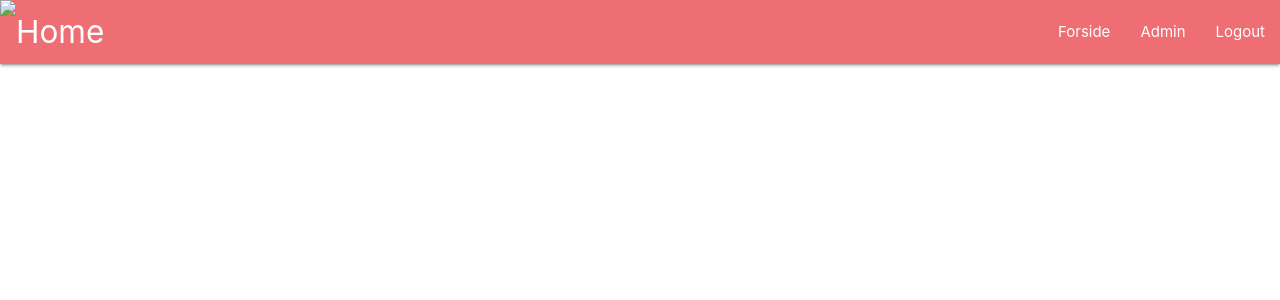
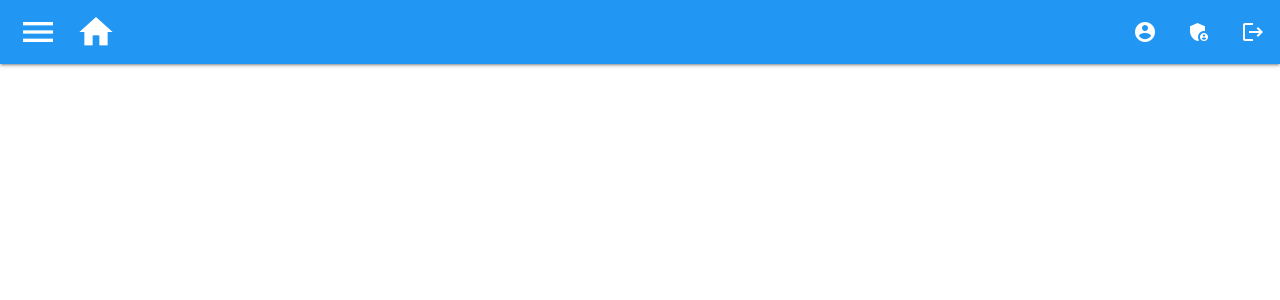
Before and after one commit to bULLETHELL/project-last, a Django app: template mysite/main/templates/header.html in a window 1280 px wide. Shown: the top 300 px of the page. Run offline with Django 3.2, Linux system fonts and the light colour scheme; the template is opened without the code that fills it, so the values that code supplies are empty.

Commit message:
header mockup and some feed mockup

```diff
--- a/mysite/main/templates/header.html
+++ b/mysite/main/templates/header.html
@@ -8,15 +8,26 @@
 </head>
 <body>
     <nav>
-        <div class="nav-wrapper">
-            <a href="/" class="brand-logo"><img id="navlogo" alt="Home" src=""></a>
-            <ul id="nav-mobile" class="right hide-on-med-and-down">
-                <li><a href="/">Forside</a></li>
-                <li><a href="/admin">Admin</a></li>
-                <li><a href="/logout">Logout</a></li>
+        <div class="nav-wrapper blue">
+            <a href="#" data-target="mobile-demo" class="sidenav-trigger show-on-large"><i class="material-icons" style="font-size: 40px;">menu</i></a>
+            <a href="/" class="brand-logo"><i class="large material-icons" style="font-size: 40px;">home</i></a>
+            <ul id="nav-mobile" class="right">
+                <li><a href="/profile"><i class="material-icons">account_circle</i></a></li>
+                <li><a href="/admin"><i class="material-icons">admin_panel_settings</i></a></li>
+                <li><a href="/logout"><i class="material-icons">logout</i></a></li>
             </ul>
         </div>
     </nav>
+    <ul class="sidenav blue" id="mobile-demo">
+        <h5 style="margin-left: 20px; color: white;">Feeds</h5>
+        <li><a class="waves-effect waves-light" href="/" style="color: white;"><i class="material-icons" style="color: white;">dashboard</i>Default Feed</a></li>
+        <li><a class="waves-effect waves-light" href="/" style="color: white;"><i class="material-icons" style="color: white;">dashboard</i>Custom Feed 1</a></li>
+    </ul>
     {% block content %}
     {% endblock content %}
+    <script>
+        $(document).ready(function(){
+            $('.sidenav').sidenav();
+        });
+    </script>
 </body>
```
Also changed, not shown: mysite/main/templates/homepage.html (+21 -1 lines).
